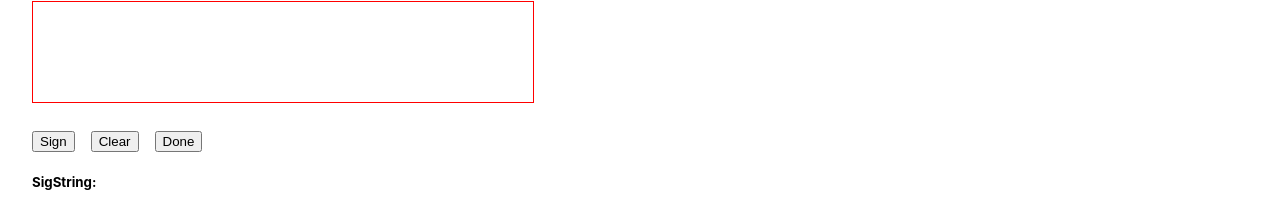
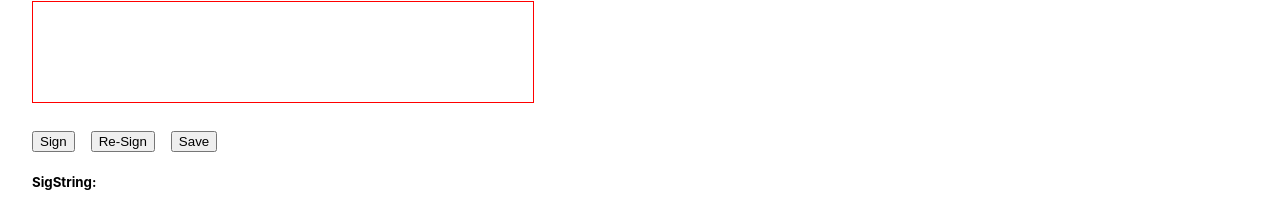
Before and after one commit to nejckorosec/topaz-vue, a Vue app: page / in a window 1280 px wide. Shown: the part 181-392 px from the top of the page. Built offline with nearby package versions, Linux system fonts and the light colour scheme; no server answers.

Commit message:
Update: Add resign and save button

```diff
--- a/src/App.vue
+++ b/src/App.vue
@@ -172,8 +172,8 @@ listener();
     <form action="#" @submit.prevent name="FORM1">
       <div class="actions">
         <button @click="onSign" type="button">Sign</button>
-        <button @click="onClear" type="button">Clear</button>
-        <button @click="onDone" type="button">Done</button>
+        <button @click="onSign" type="button">Re-Sign</button>
+        <button @click="onDone" type="button">Save</button>
       </div>
       <h5>SigString:</h5>
       <textarea name="sigStringData" rows="20" cols="50">
```
